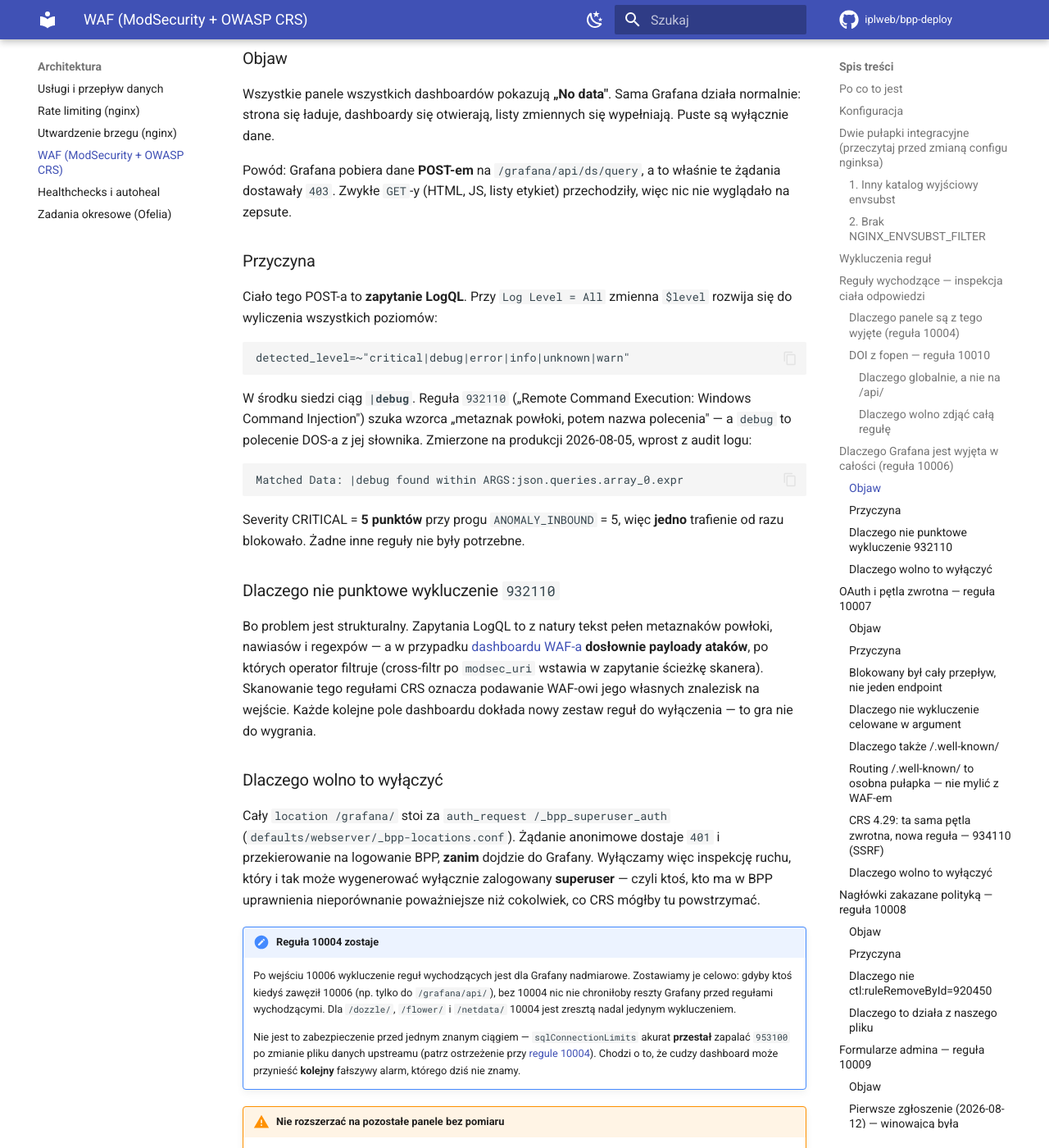
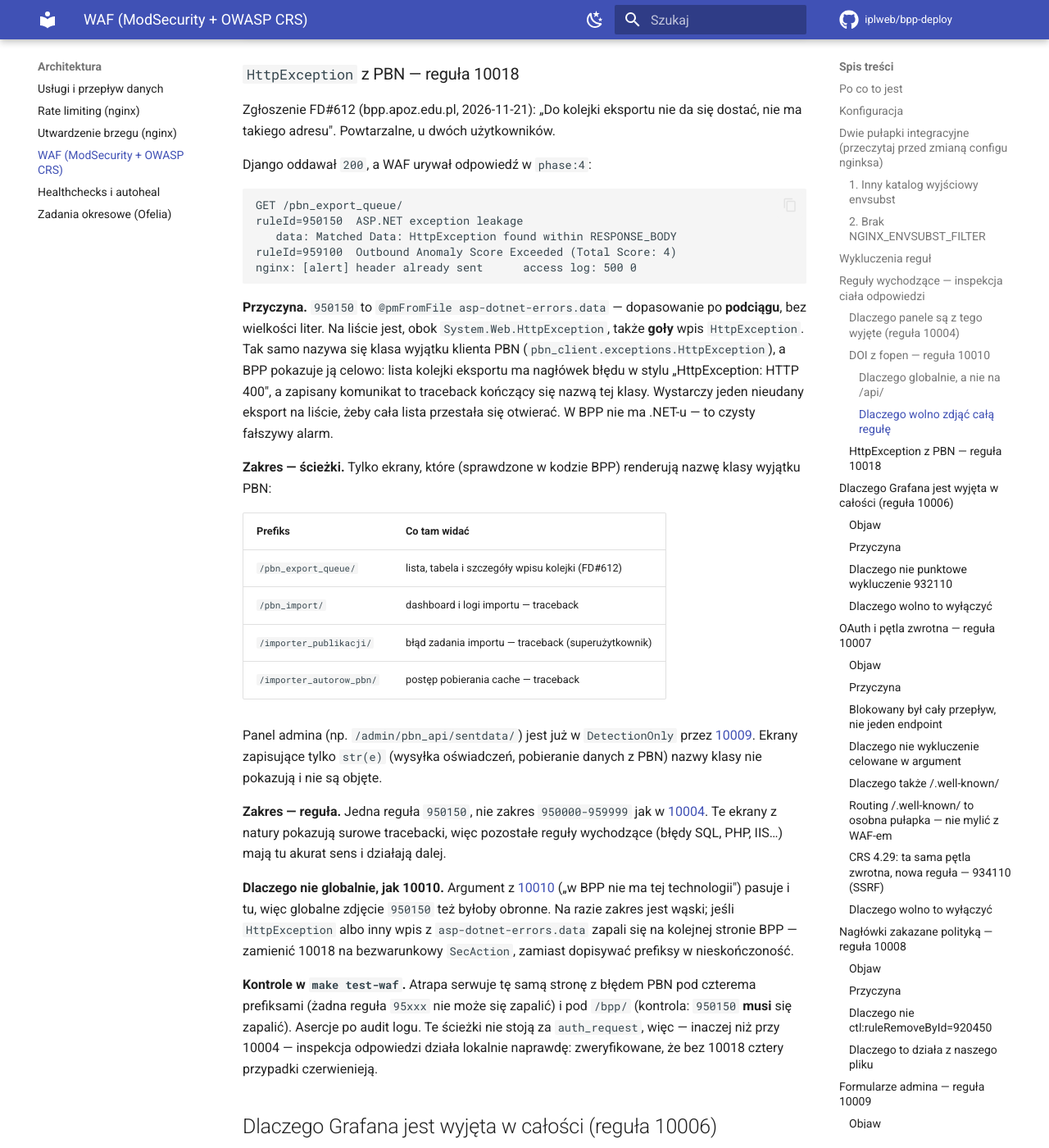
Before and after one commit to iplweb/bpp-deploy, an MkDocs documentation site: the page built from docs/architektura/waf.md, in a window 1280 px wide and 1400 px high, scrolled down 9437 px. Shown: the whole window at 82% size. Built offline with MkDocs 1.6.1 and Material for MkDocs 9.7.7, drawn with Linux system fonts in a browser that asks for light colours; comment, search, counter and statistics services are not loaded; some of the changed text lies outside the part shown.

Commit message:
fix(waf): 950150 nie urywa kolejki eksportu PBN (FD#612)
Lista kolejki eksportu PBN pokazuje naglowek bledu "HttpException: HTTP 400"
i traceback klienta PBN. Goly wpis `HttpException` w asp-dotnet-errors.data
zapalal 950150 ("ASP.NET exception leakage") -> 959100 w phase:4, nginx
`header already sent`, access log `500 0` — uzytkownik widzial pusta strone.

Regula 10018 zdejmuje wylacznie 950150 na /pbn_export_queue/, /pbn_import/,
/importer_publikacji/, /importer_autorow_pbn/ (ekrany pokazujace nazwe klasy
wyjatku PBN). Pozostale reguly wychodzace zostaja; na reszcie serwisu 950150
dziala dalej.

test-waf.sh: 4 przypadki PASS + kontrola na /bpp/ (950150 musi sie zapalic),
asercje po audit logu. Zweryfikowane czerwone bez reguly 10018.

Co-Authored-By: Claude Opus 5.5 <noreply@anthropic.com>

````diff
--- a/docs/architektura/waf.md
+++ b/docs/architektura/waf.md
@@ -262,6 +262,14 @@ Obecnie jest ich dwanaście:
   `/mcp/auth` (wymaga tokenu Bearer, narzędzia `zapytanie_*` biorą DjangoQL)
   schodzi do `DetectionOnly` — jak DjangoQL w 10003.
 
+- **`id:10018` — `950150` („ASP.NET exception leakage") zdjęta na ekranach
+  integracji z PBN.** `/pbn_export_queue/`, `/pbn_import/`,
+  `/importer_publikacji/`, `/importer_autorow_pbn/` pokazują nazwę klasy
+  wyjątku klienta PBN `HttpException`, a ten goły ciąg jest w
+  `asp-dotnet-errors.data`. Zgłoszenie FD#612 (2026-11-21): kolejka eksportu
+  PBN kończyła się pustą stroną (`500 0`). Reszta reguł wychodzących zostaje.
+  Szczegóły: [`HttpException` z PBN](#httpexception-pbn).
+
 Reguły 10002 i 10003 schodzą dla swoich ścieżek do `ctl:ruleEngine=DetectionOnly`:
 trafienia nadal trafiają do audit logu (i posłużą do napisania precyzyjnych
 wykluczeń), ale nikomu nie urywają połączenia. To **tępe narzędzie na start** —
@@ -359,8 +367,9 @@ wersja każdego z nich może wnieść własny fałszywy alarm.
 !!! note "Aplikacja BPP nadal jest skanowana"
     10004 dotyczy **wyłącznie** czterech ścieżek paneli. Odpowiedzi Django lecą
     przez reguły wychodzące jak dotąd — i tam mają sens, bo to nasz kod może
-    wypluć komunikat błędu bazy danych. Jedynym wyjątkiem jest `953110`, zdjęta
-    globalnie przez [regułę 10010](#doi-fopen).
+    wypluć komunikat błędu bazy danych. Wyjątki: `953110`, zdjęta
+    globalnie przez [regułę 10010](#doi-fopen), i `950150`, zdjęta na ekranach
+    PBN przez [regułę 10018](#httpexception-pbn).
 
 ### DOI z `fopen` — reguła 10010 {#doi-fopen}
 
@@ -418,6 +427,62 @@ na brzegu ([Utwardzenie brzegu](utwardzenie-brzegu.md)).
     dzisiejszy `php-errors.data` ma 218 wpisów i wszystkie są długimi frazami
     („PDO: driver", „Cannot redeclare class", „Stack trace:"), więc na danych
     bibliograficznych się nie zapalają.
+
+### `HttpException` z PBN — reguła 10018 {#httpexception-pbn}
+
+Zgłoszenie FD#612 (bpp.apoz.edu.pl, 2026-11-21): „Do kolejki eksportu nie da
+się dostać, nie ma takiego adresu". Powtarzalne, u dwóch użytkowników.
+
+Django oddawał `200`, a WAF urywał odpowiedź w `phase:4`:
+
+```text
+GET /pbn_export_queue/
+ruleId=950150  ASP.NET exception leakage
+   data: Matched Data: HttpException found within RESPONSE_BODY
+ruleId=959100  Outbound Anomaly Score Exceeded (Total Score: 4)
+nginx: [alert] header already sent      access log: 500 0
+```
+
+**Przyczyna.** `950150` to `@pmFromFile asp-dotnet-errors.data` — dopasowanie
+po **podciągu**, bez wielkości liter. Na liście jest, obok
+`System.Web.HttpException`, także **goły** wpis `HttpException`. Tak samo
+nazywa się klasa wyjątku klienta PBN (`pbn_client.exceptions.HttpException`),
+a BPP pokazuje ją celowo: lista kolejki eksportu ma nagłówek błędu w stylu
+„HttpException: HTTP 400", a zapisany komunikat to traceback kończący się nazwą
+tej klasy. Wystarczy jeden nieudany eksport na liście, żeby cała lista przestała
+się otwierać. W BPP nie ma .NET-u — to czysty fałszywy alarm.
+
+**Zakres — ścieżki.** Tylko ekrany, które (sprawdzone w kodzie BPP) renderują
+nazwę klasy wyjątku PBN:
+
+| Prefiks | Co tam widać |
+|---|---|
+| `/pbn_export_queue/` | lista, tabela i szczegóły wpisu kolejki (FD#612) |
+| `/pbn_import/` | dashboard i logi importu — traceback |
+| `/importer_publikacji/` | błąd zadania importu — traceback (superużytkownik) |
+| `/importer_autorow_pbn/` | postęp pobierania cache — traceback |
+
+Panel admina (np. `/admin/pbn_api/sentdata/`) jest już w `DetectionOnly`
+przez [10009](#formularze-admina). Ekrany zapisujące tylko `str(e)` (wysyłka
+oświadczeń, pobieranie danych z PBN) nazwy klasy nie pokazują i nie są objęte.
+
+**Zakres — reguła.** Jedna reguła `950150`, nie zakres `950000-959999` jak
+w [10004](#panele-poza-regulami-wychodzacymi). Te ekrany z natury pokazują
+surowe tracebacki, więc pozostałe reguły wychodzące (błędy SQL, PHP, IIS…)
+mają tu akurat sens i działają dalej.
+
+**Dlaczego nie globalnie, jak 10010.** Argument z [10010](#doi-fopen) („w BPP
+nie ma tej technologii") pasuje i tu, więc globalne zdjęcie `950150` też byłoby
+obronne. Na razie zakres jest wąski; jeśli `HttpException` albo inny wpis
+z `asp-dotnet-errors.data` zapali się na kolejnej stronie BPP — zamienić 10018
+na bezwarunkowy `SecAction`, zamiast dopisywać prefiksy w nieskończoność.
+
+**Kontrole w `make test-waf`.** Atrapa serwuje tę samą stronę z błędem PBN pod
+czterema prefiksami (żadna reguła `95xxx` nie może się zapalić) i pod `/bpp/`
+(kontrola: `950150` **musi** się zapalić). Asercje po audit logu. Te ścieżki
+nie stoją za `auth_request`, więc — inaczej niż przy 10004 — inspekcja
+odpowiedzi działa lokalnie naprawdę: zweryfikowane, że bez 10018 cztery
+przypadki czerwienieją.
 
 ## Dlaczego Grafana jest wyjęta w całości (reguła 10006) {#grafana-poza-waf}
 
@@ -1364,7 +1429,9 @@ odpowiedzi**. Atrapa serwuje stronę z komunikatem błędu PHP, a test sprawdza,
 czy zapaliła się któraś reguła `95xxx`. Asercja idzie po **audit logu**, a nie
 po wyniku HTTP — bo [blokowanie wychodzące jest wyścigiem](#reguly-wychodzace)
 i wynik HTTP migotał (1 na 5 przebiegów kończył się inaczej). Wykrycie jest
-deterministyczne, egzekucja nie.
+deterministyczne, egzekucja nie. Tak samo sprawdzane są
+[DOI z `fopen`](#doi-fopen) (10010) i [`HttpException` z PBN](#httpexception-pbn)
+(10018, z kontrolą na `/bpp/`).
 
 Trzecie to **zapytanie LogQL z Grafany** — para POST-ów z prawdziwym ciałem
 `/grafana/api/ds/query`, pilnująca reguły [`10006`](#grafana-poza-waf).
````
Also changed, not shown: CLAUDE.md (+2 -0 lines), 2 other files.
